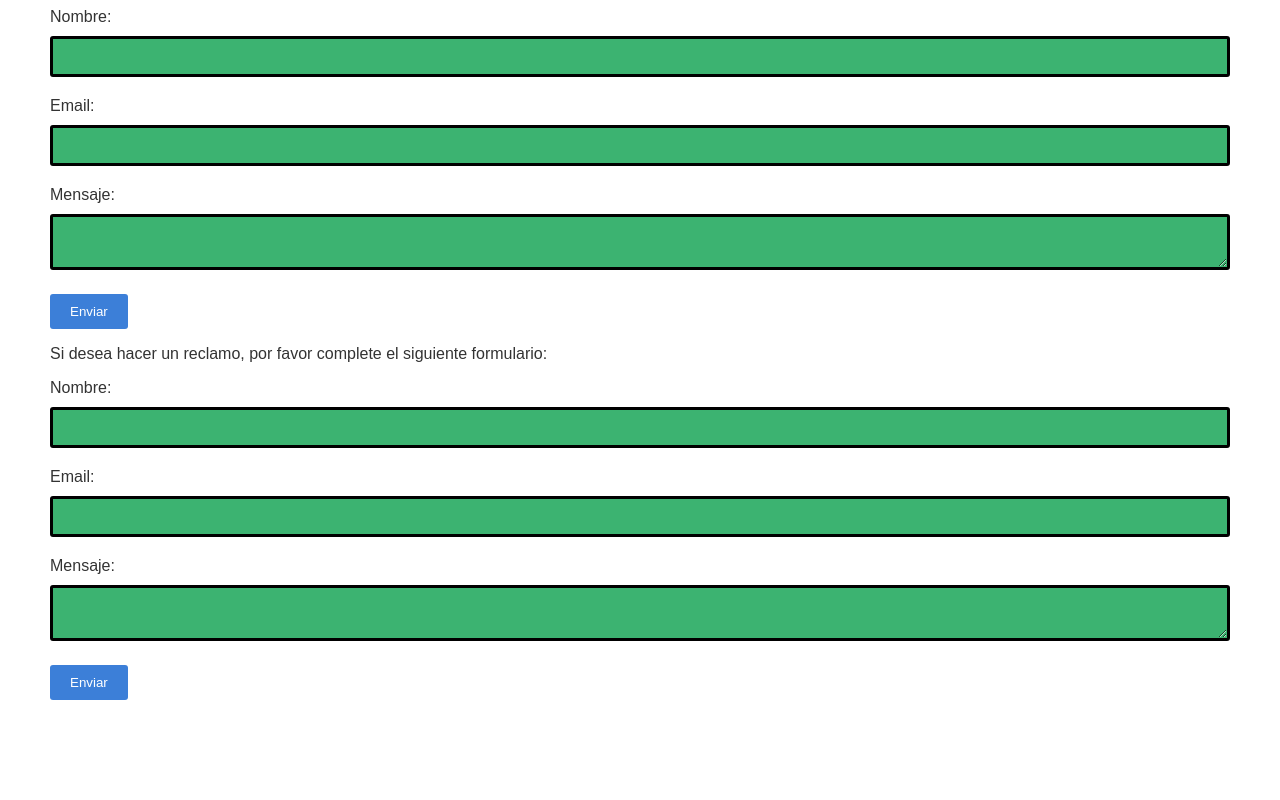
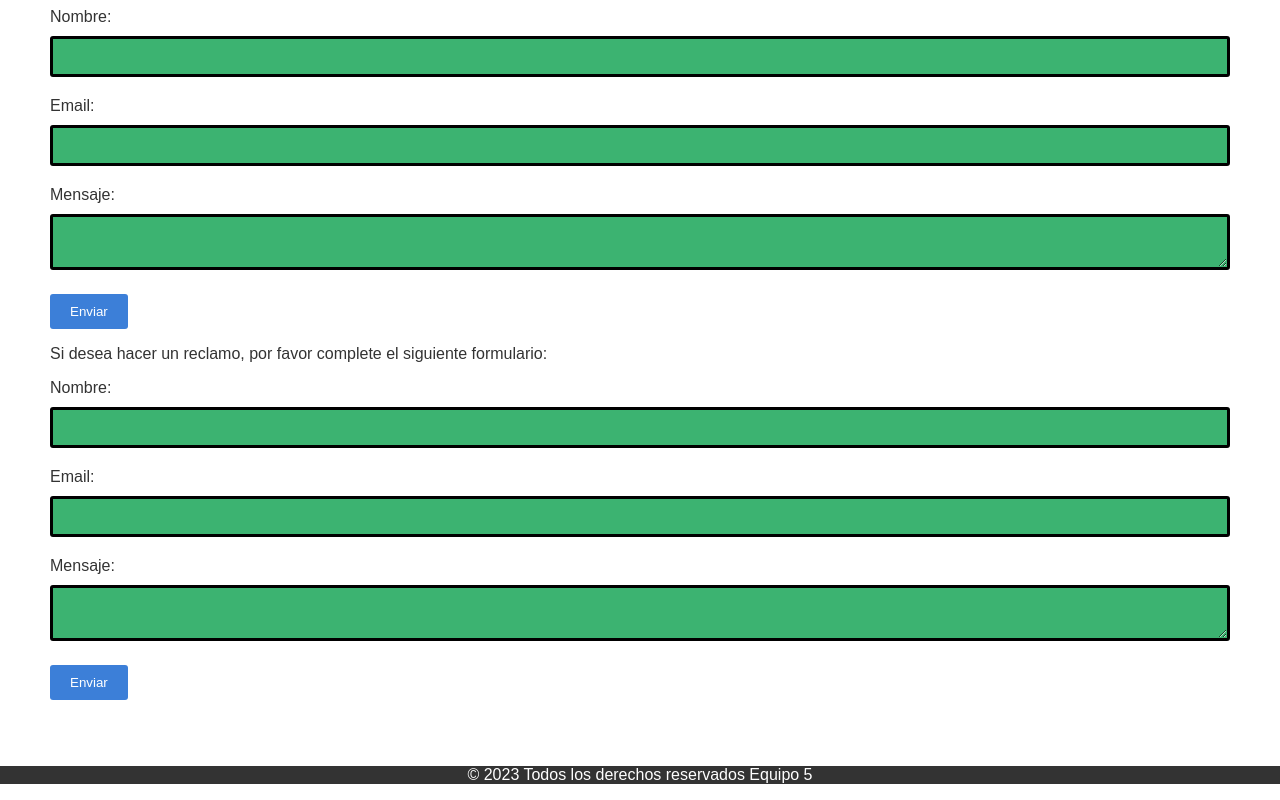
Before and after one commit to JuanBarreyro/UTN1, a plain HTML site: page index.html in a window 1280 px wide. Shown: the part 1890-2690 px from the top of the page. Before the commit the page ends 2640 px from the top, so only its background shows below. Drawn offline with Linux system fonts and the light colour scheme.

Commit message:
ultimo commit 1616hs

```diff
--- a/index.html
+++ b/index.html
@@ -108,5 +108,8 @@
 			<input type="submit" value="Enviar">
 		</form>
 	</section>
+	<footer>
+		<p class="footer">&copy; 2023 Todos los derechos reservados Equipo 5</p>
+	</footer>
 	<script src="App.js"></script>
 </body>
--- a/styles.css
+++ b/styles.css
@@ -170,6 +170,13 @@ form input[type="submit"] {
   cursor: pointer;
 }
 
+.footer {
+  background-color: #333;
+  color: #fff;
+  text-align: center;
+}
+
+
 /* Media queries */
 
 @media (max-width: 768px) {
```
